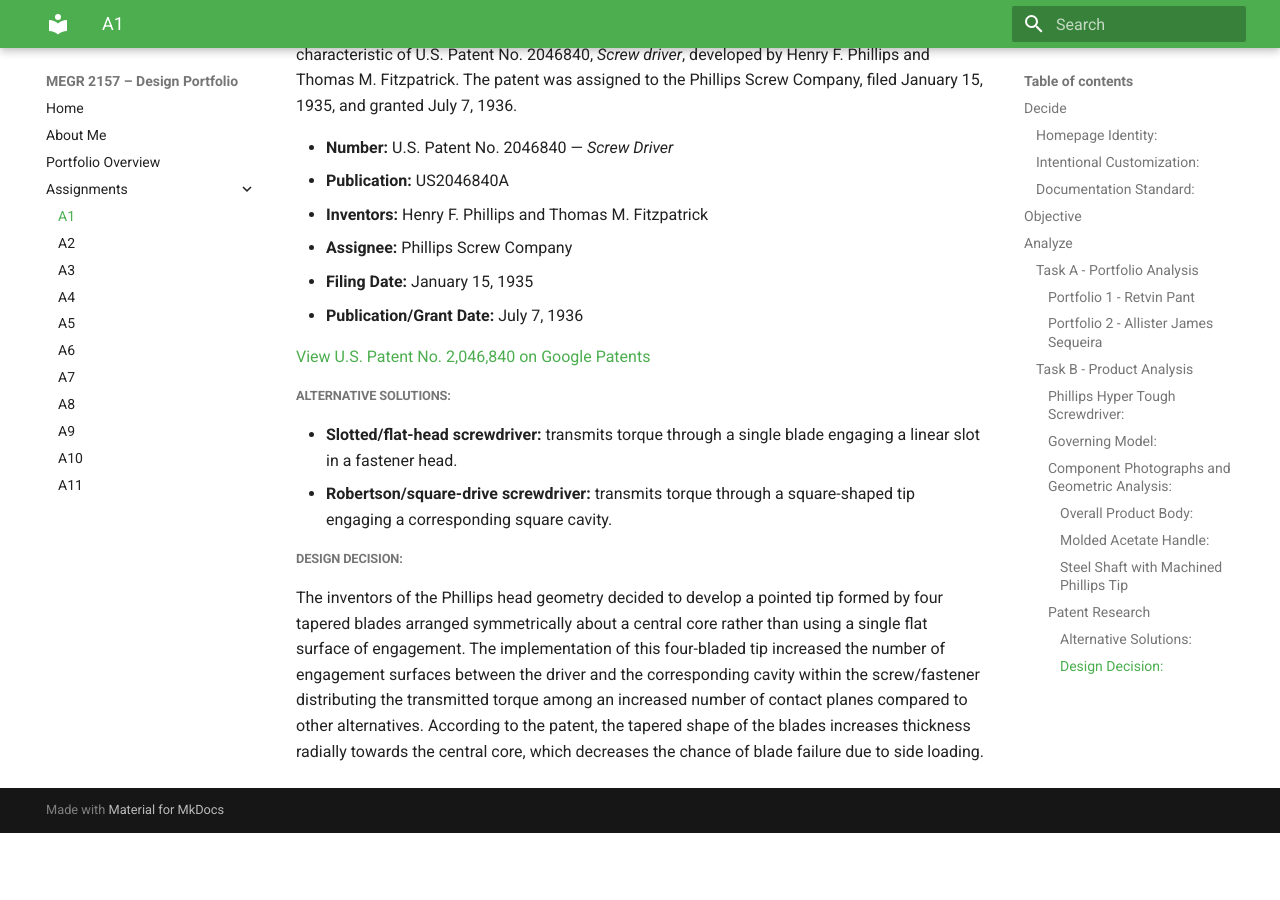
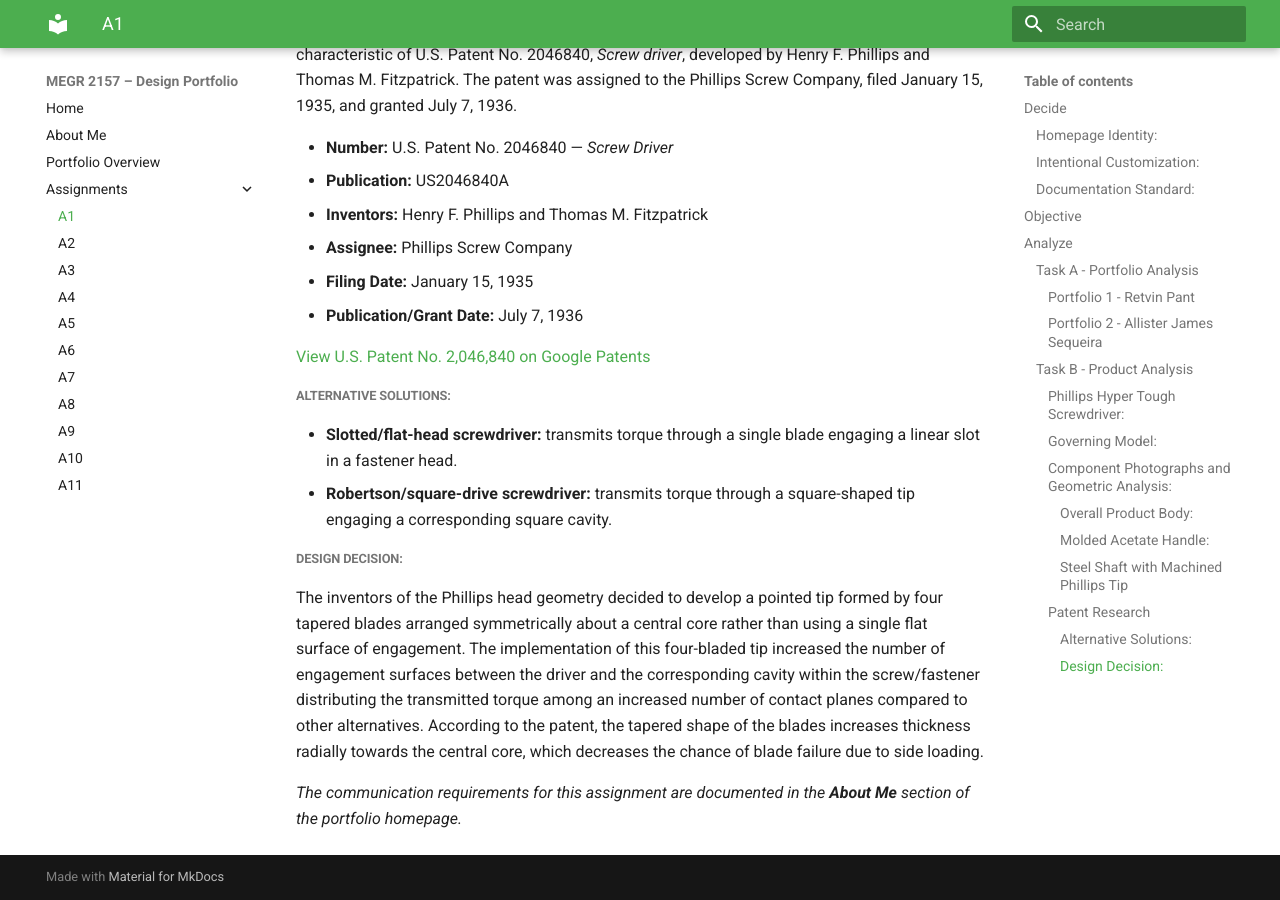
Before and after one commit to JCCorum/megr2157-portfolio, an MkDocs documentation site: the page built from docs/assignments/A01/index.md, in a window 1280 px wide and 900 px high, scrolled down 5288 px. Built offline with MkDocs 1.6.1 and Material for MkDocs 9.7.7, drawn with Linux system fonts in a browser that asks for light colours; before the commit the page ends 6121 px from its top, so only the background shows below that.

Commit message:
Update index.md with communication requirements
Added communication requirements for the assignment.

```diff
--- a/docs/assignments/A01/index.md
+++ b/docs/assignments/A01/index.md
@@ -117,3 +117,5 @@ where:
 ##### Design Decision:
 
 The inventors of the Phillips head geometry decided to develop a pointed tip formed by four tapered blades arranged symmetrically about a central core rather than using a single flat surface of engagement. The implementation of this four-bladed tip increased the number of engagement surfaces between the driver and the corresponding cavity within the screw/fastener distributing the transmitted torque among an increased number of contact planes compared to other alternatives. According to the patent, the tapered shape of the blades increases thickness radially towards the central core, which decreases the chance of blade failure due to side loading.
+
+*The communication requirements for this assignment are documented in the **About Me** section of the portfolio homepage.*
```
